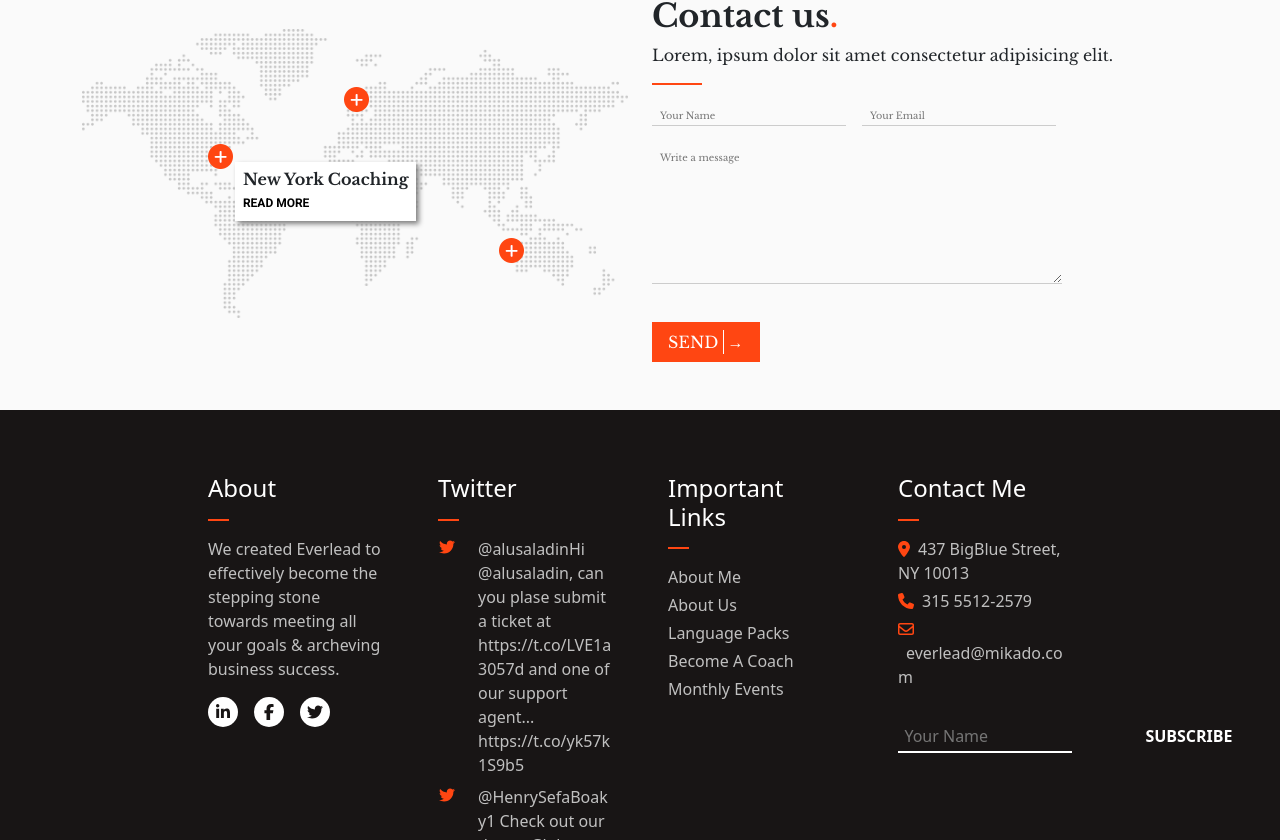
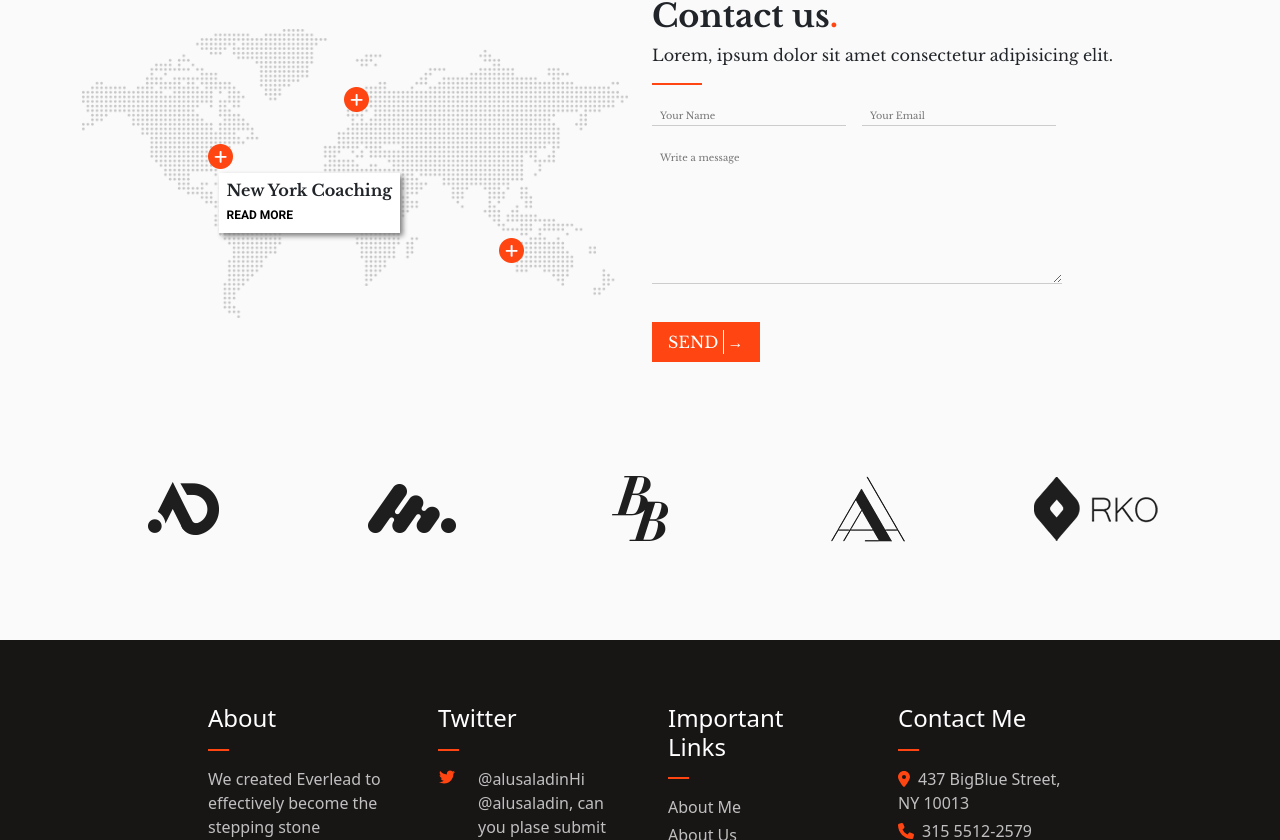
Before and after one commit to MarcoZellini/proj-html-vuejs, a Vue app: page / in a window 1280 px wide. Shown: the part 5275-6115 px from the top of the page. Built offline with nearby package versions, Linux system fonts and the light colour scheme.

Commit message:
Add Brands Section

```diff
--- a/src/assets/scss/app.scss
+++ b/src/assets/scss/app.scss
@@ -630,7 +630,7 @@ body {
 
   #contact_us {
     padding-top: 6rem;
-    padding-bottom: 3rem;
+    padding-bottom: 1rem;
 
     .col-6:first-child {
       margin-top: 2rem;
@@ -645,8 +645,8 @@ body {
         display: inline-block;
         background-color: $el_bg_white;
         position: absolute;
-        left: 28%;
-        top: 46%;
+        left: 25%;
+        top: 50%;
         padding: .5rem;
         box-shadow: 3px 3px 5px gray;
 
@@ -732,6 +732,36 @@ body {
       }
     }
   }
+
+  #brands {
+
+    .row {
+      padding: 6rem 0;
+
+      .col {
+        .card {
+          text-align: center;
+
+          & :first-child {
+            display: inline-block;
+          }
+
+          & :last-child {
+            display: none;
+          }
+
+          &:hover :first-child {
+            display: none;
+          }
+
+          &:hover :last-child {
+            display: inline-block;
+          }
+        }
+      }
+    }
+  }
+
 }
 
 #app_footer {
--- a/src/components/AppMain.vue
+++ b/src/components/AppMain.vue
@@ -546,5 +546,55 @@ export default {
             <!-- /.container -->
         </div>
         <!-- /#contact_us -->
+
+        <div id="brands">
+            <div class="container">
+                <div class="row row-cols-5">
+                    <div class="col">
+                        <div class="card">
+                            <img class="img-fluid" src="../assets/img/h4-clients-img-03.png" alt="">
+                            <img class="img-fluid" src="../assets/img/h4-clients-img-04-1.png" alt="">
+                        </div>
+                        <!-- /.card -->
+                    </div>
+                    <!-- /.col -->
+                    <div class="col">
+                        <div class="card">
+                            <img class="img-fluid" src="../assets/img/h4-clients-img-05.png" alt="">
+                            <img class="img-fluid" src="../assets/img/h4-clients-img-06-1.png" alt="">
+                        </div>
+                        <!-- /.card -->
+                    </div>
+                    <!-- /.col -->
+                    <div class="col">
+                        <div class="card">
+                            <img class="img-fluid" src="../assets/img/h4-clients-img-07.png" alt="">
+                            <img class="img-fluid" src="../assets/img/h4-clients-img-08-1.png" alt="">
+                        </div>
+                        <!-- /.card -->
+                    </div>
+                    <!-- /.col -->
+                    <div class="col">
+                        <div class="card">
+                            <img class="img-fluid" src="../assets/img/h4-clients-img-09.png" alt="">
+                            <img class="img-fluid" src="../assets/img/h4-clients-img-10-1.png" alt="">
+                        </div>
+                        <!-- /.card -->
+                    </div>
+                    <!-- /.col -->
+                    <div class="col">
+                        <div class="card">
+                            <img class="img-fluid" src="../assets/img/h4-clients-img-01.png" alt="">
+                            <img class="img-fluid" src="../assets/img/h4-clients-img-02.png" alt="">
+                        </div>
+                        <!-- /.card -->
+                    </div>
+                    <!-- /.col -->
+                </div>
+                <!-- /.row -->
+            </div>
+            <!-- /.container -->
+        </div>
+        <!-- /#brands -->
     </main>
 </template>
```
